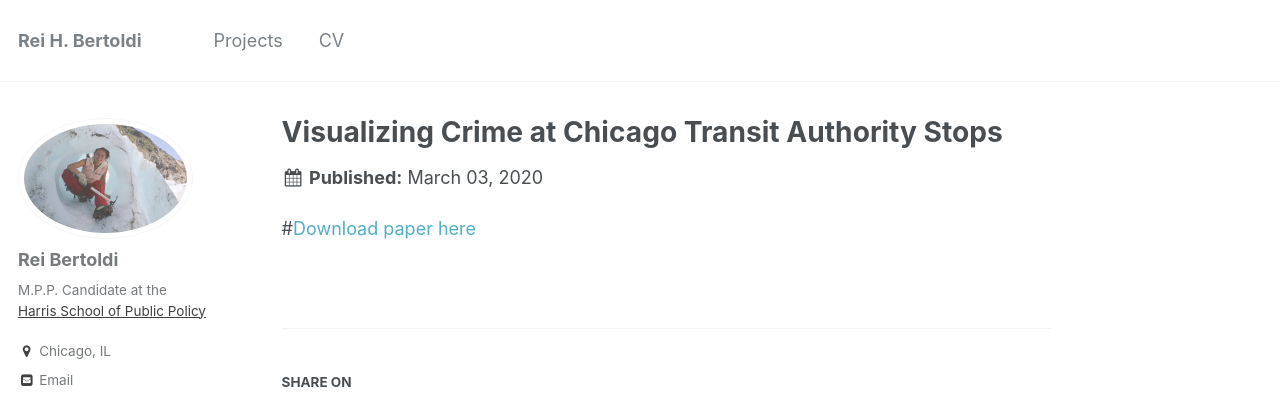
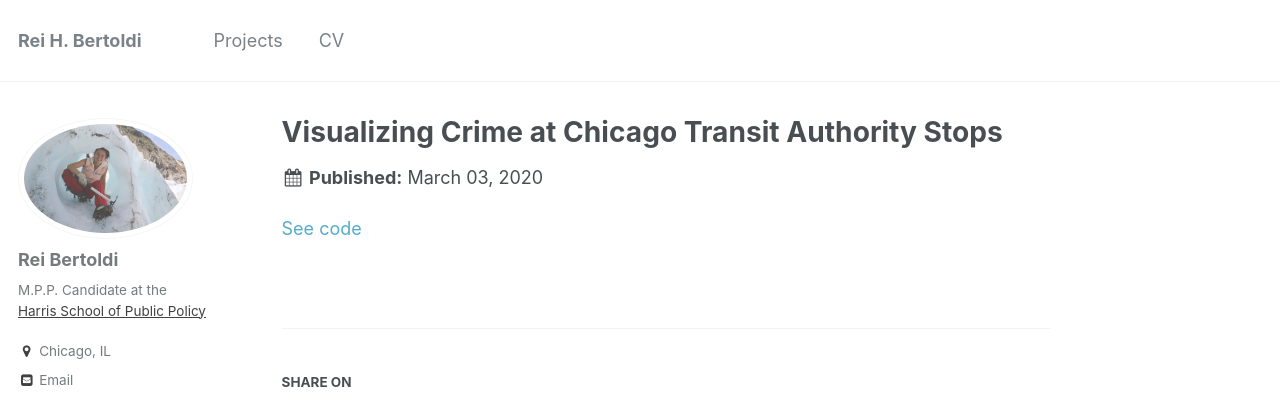
Before and after one commit to rhbertoldi/rhbertoldi.github.io, a Jekyll site: the page built from _projects/2020-03-03-cta-crime.md, in a window 1280 px wide. Shown: the top 398 px of the page. Built offline with Jekyll 4.4.1, drawn with Linux system fonts in a browser that asks for light colours.

Commit message:
removing # from cta projects md

```diff
--- a/_projects/2020-03-03-cta-crime.md
+++ b/_projects/2020-03-03-cta-crime.md
@@ -3,4 +3,4 @@
 excerpt: "<br/><img src='/images/cta-crime.gif'>"
 collection: portfolio
 ---
-#[Download paper here](http://academicpages.github.io/files/paper1.pdf)
+[See code](http://rhbertoldi.github.io/files/cta-crimes.pdf)
```
